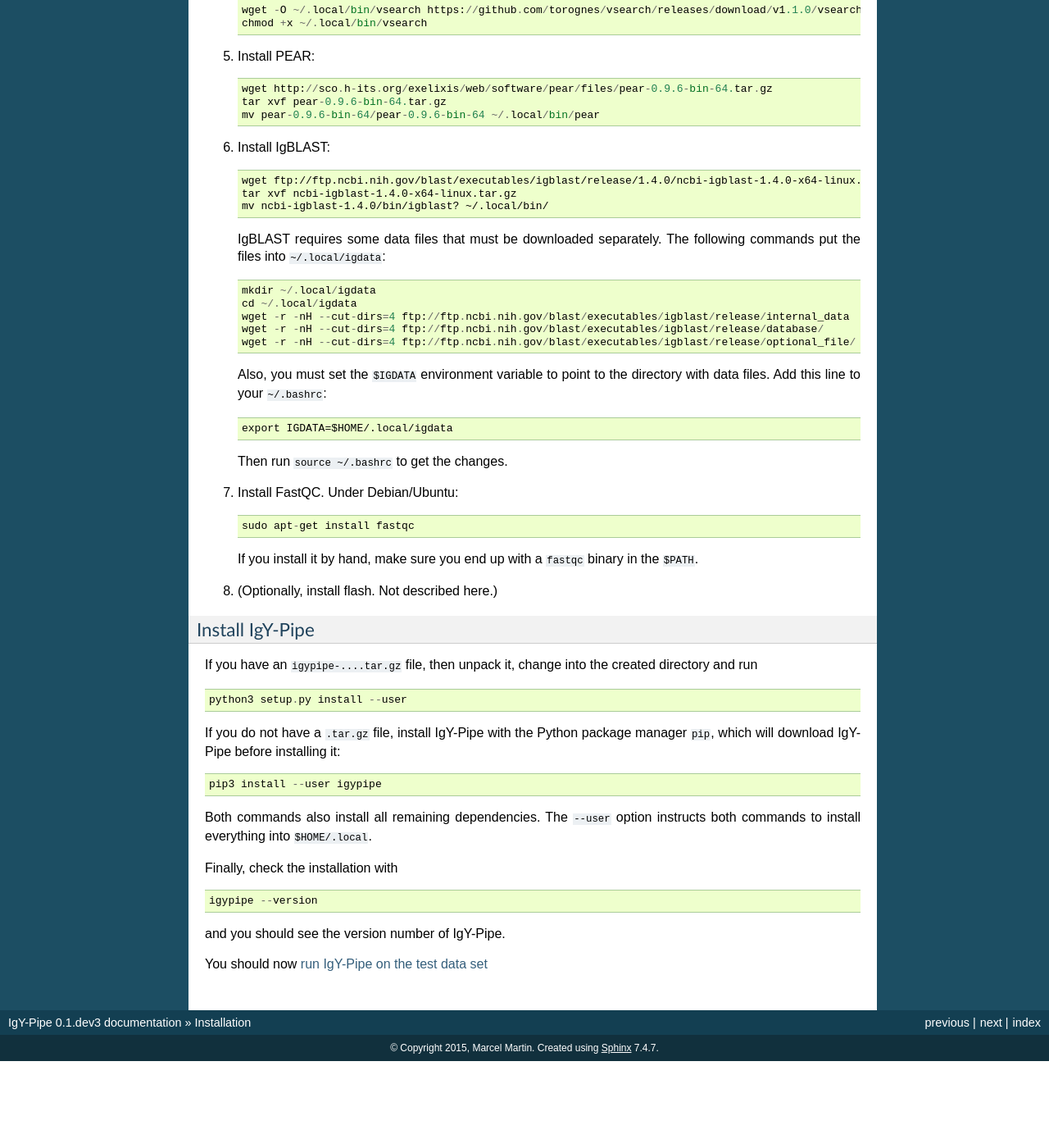
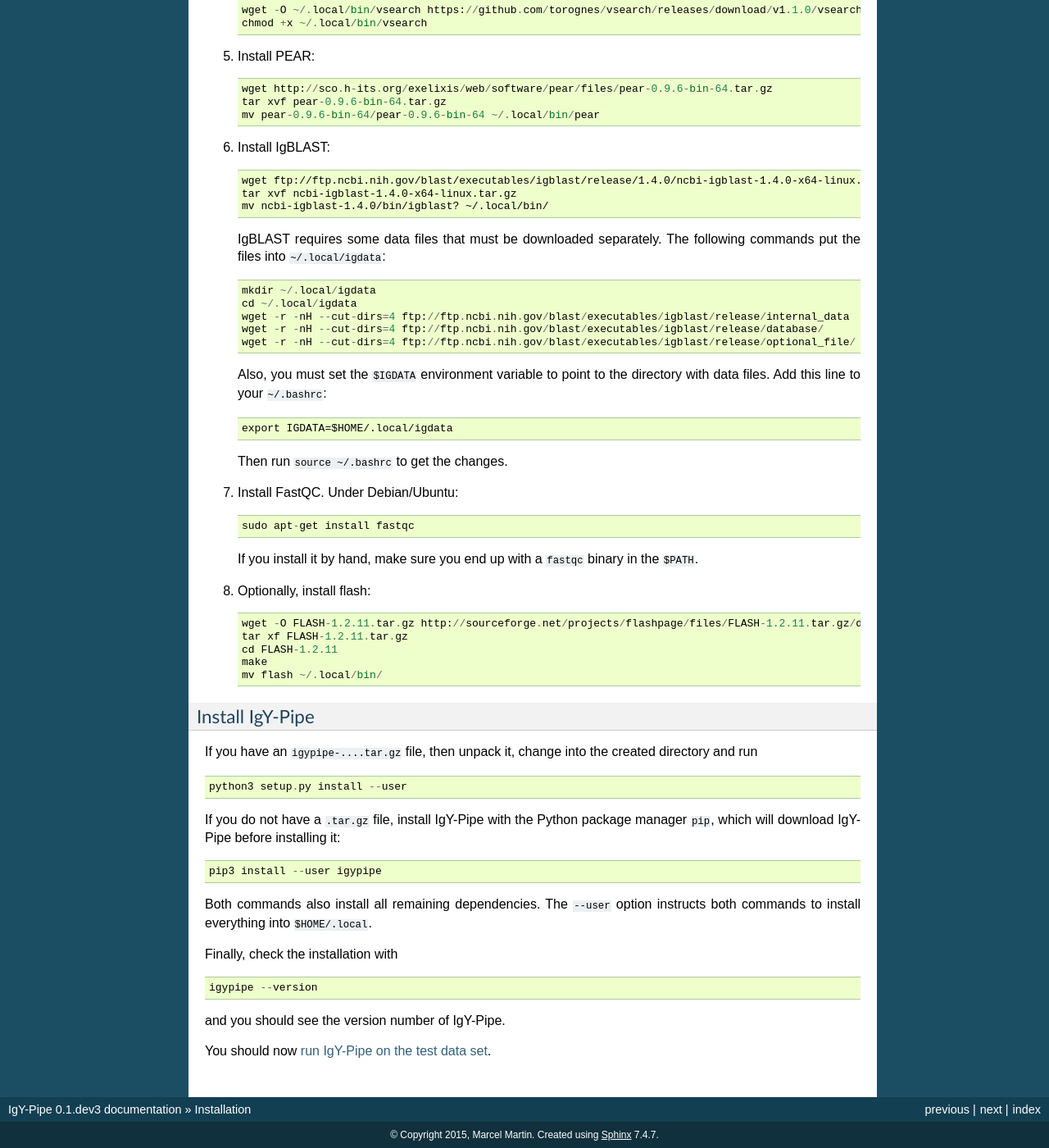
Before and after one commit to NBISweden/IgDiscover-legacy, a Sphinx documentation site: the page built from docs/installation.rst, in a window 1280 px wide and 1400 px high, scrolled down 1504 px. Shown: the whole window at 82% size. Built offline with Sphinx 7.4.7, drawn with Linux system fonts in a browser that asks for light colours; before the commit the page ends 2798 px from its top, so only the background shows below that.

Commit message:
Describe how to install FLASH

```diff
--- a/docs/installation.rst
+++ b/docs/installation.rst
@@ -41,7 +41,7 @@ Then make sure that it works by running ::
 
 and you should see the version number of IgY-Pipe.
 
-You should now :ref:`run IgY-Pipe on the test data set <test>`
+You should now :ref:`run IgY-Pipe on the test data set <test>`.
 
 
 .. _manual-installation:
@@ -126,7 +126,13 @@ optionally -- flash.
    If you install it by hand, make sure you end up with a ``fastqc`` binary in
    the ``$PATH``.
 
-8. (Optionally, install flash. Not described here.)
+8. Optionally, install flash::
+
+	wget -O FLASH-1.2.11.tar.gz http://sourceforge.net/projects/flashpage/files/FLASH-1.2.11.tar.gz/download
+	tar xf FLASH-1.2.11.tar.gz
+	cd FLASH-1.2.11
+	make
+	mv flash ~/.local/bin/
 
 
 Install IgY-Pipe
@@ -151,4 +157,4 @@ Finally, check the installation with ::
 
 and you should see the version number of IgY-Pipe.
 
-You should now :ref:`run IgY-Pipe on the test data set <test>`
+You should now :ref:`run IgY-Pipe on the test data set <test>`.
```
